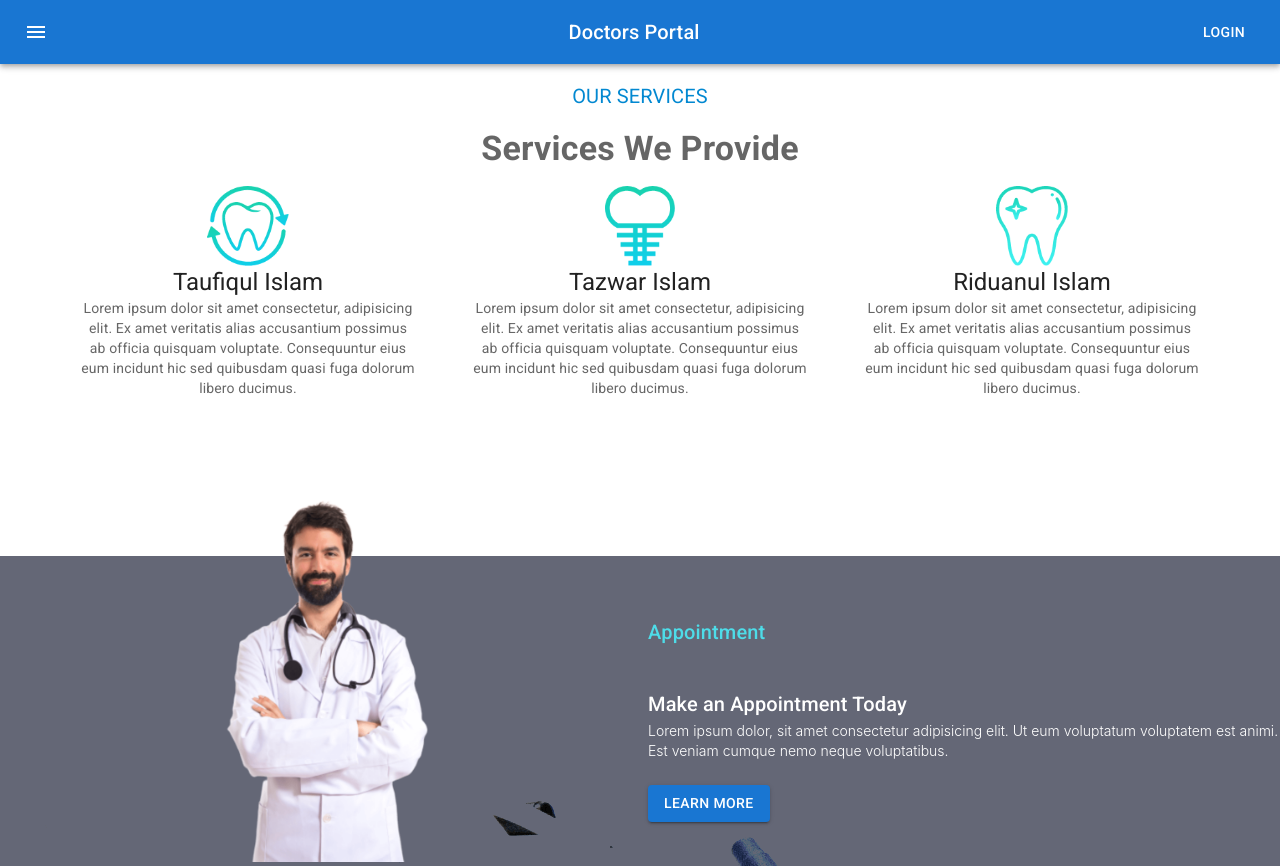
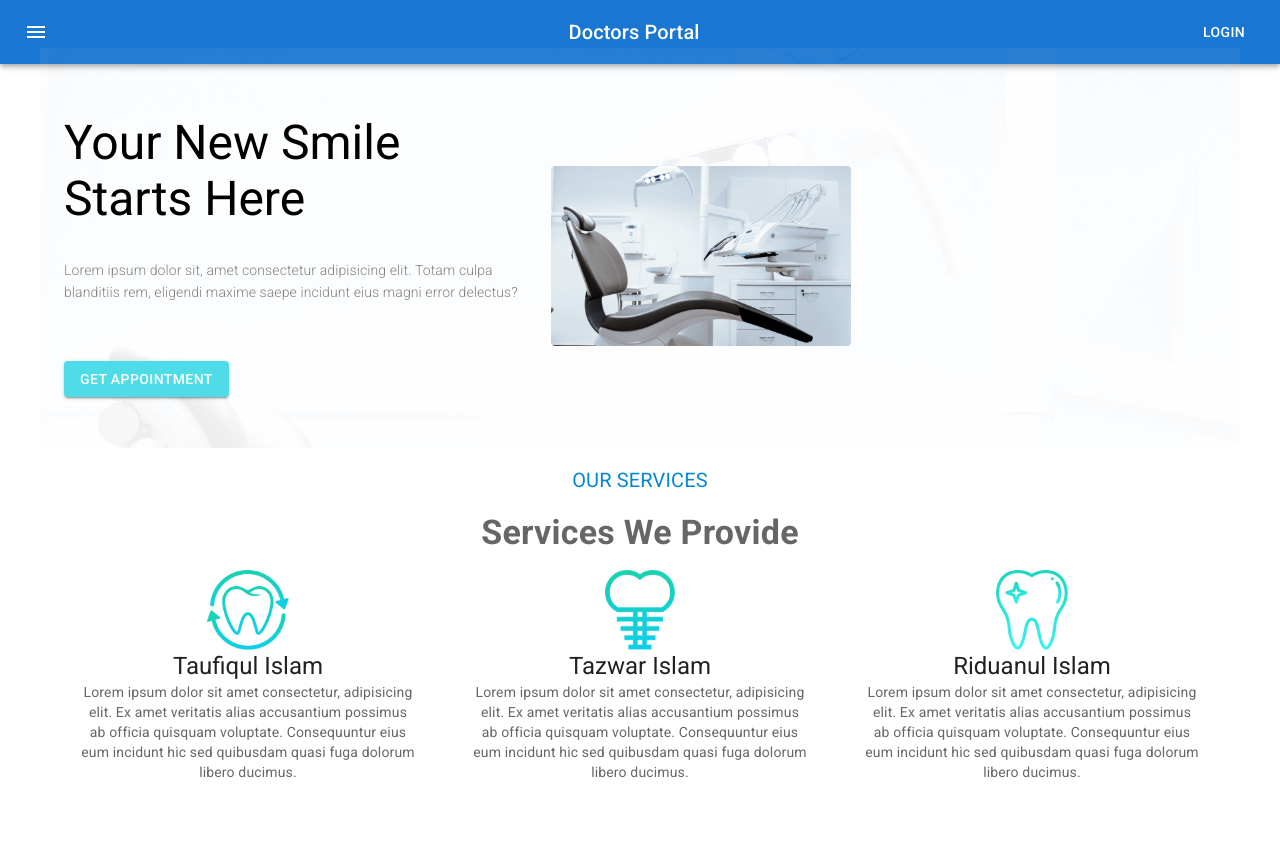
Before and after one commit to Taufiqul7756/Doctors-portal-client, a React (Create React App) app: page / in a window 1280 px wide. Shown: the top 868 px of the page. Built offline with nearby package versions, Linux system fonts and the light colour scheme.

Commit message:
Added Banner Components in the Second Position

```diff
--- a/src/Pages/Home/Home/Home.js
+++ b/src/Pages/Home/Home/Home.js
@@ -1,5 +1,6 @@
 import React from "react";
 import AppointmentBanner from "../../AppoimtmentBanner/AppointmentBanner";
+import Banner from "../../Banner/Banner";
 import Navigation from "../../Shared/Navigation/Navigation";
 import Services from "../Services/Services";
 
@@ -7,6 +8,7 @@ const Home = () => {
   return (
     <div>
       <Navigation></Navigation>
+      <Banner></Banner>
       <Services></Services>
       <AppointmentBanner></AppointmentBanner>
     </div>
```
